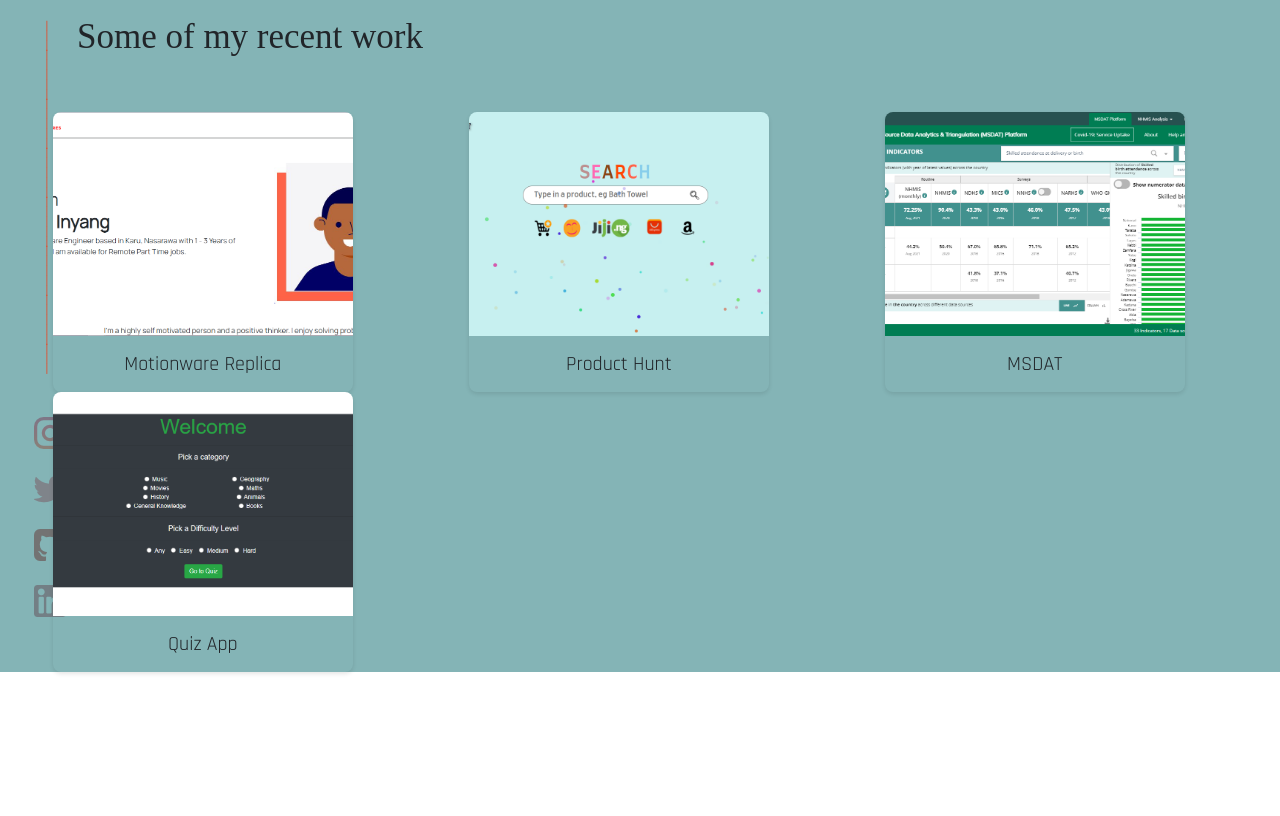
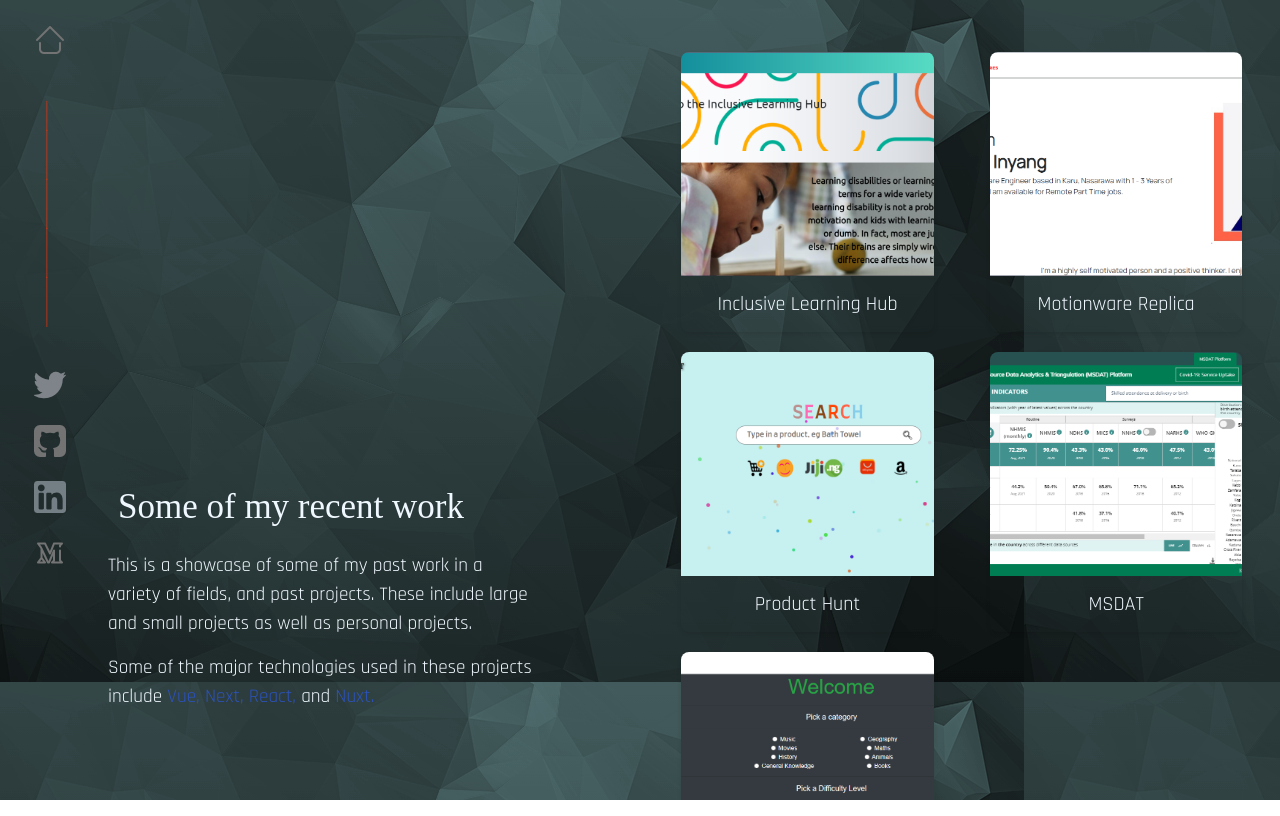
Before and after one commit to Ai-Bee/Portfolio, a React (Create React App) app: page /work in a window 1280 px wide. Built offline with nearby package versions, Linux system fonts and the light colour scheme; a web font is replaced by a local one.

Commit message:
Added other pages updates of course

```diff
--- a/src/App.js
+++ b/src/App.js
@@ -1,13 +1,33 @@
 import './styling/App.scss';
 import Jumbotron from './parts/jumbotron'
-import { Routes, Route, Link } from "react-router-dom";
+import { Routes, Route } from "react-router-dom";
 import About from './parts/about';
 import Contact from './parts/contact';
 import Projects  from './parts/projects';
 import { useEffect } from 'react';
-// import { useState } from 'react/cjs/react.development';
+import { useNavigate } from "react-router-dom";
 
-function App() {
+function App(props) {
+  let navigate = useNavigate();
+  const pathname = window.location.pathname
+  const goHome = () => {
+    navigate("/");
+  }
+
+  let dynamicHome = () => {
+    if(pathname == '/') {
+      return <div>
+         <span className="straight">|||||||||||||||||||||||||||||||||||</span>
+      </div>
+    } else {
+      return <div>
+      <a href="#" onClick={goHome} className="mt-4 mb-4 col">
+           <img src="./home.png" alt="twitter logo" />
+         </a>
+         <span className="straight">|||||||||||||||||||||||</span>
+      </div>
+    }
+  }
 
   useEffect(() => {
     const cursor = document.querySelector(".cursor");
@@ -38,24 +58,27 @@
   return (
     <div className="App">
      <div className="cursor"></div>
-     <div className=' text-straight row'>
-     {/* <span className='mb-2'>HOME</span> */}
-          <span className="straight">||||||||||||||||||||||||||||||||||||</span>
-          <a href="#"
-            target="_blank" rel="noreferrer" className="col mb-4">
-            <img src="./instagram.png" alt="instagram logo" />
-          </a>
-          <a href="#" rel="noreferrer"
+     <div className='text-straight row'>
+      {
+        dynamicHome()
+      }
+
+
+          <a href="https://twitter.com/ai_bee__" rel="noreferrer"
             target="_blank" className=" mb-4 col">
             <img src="./twitter.png" alt="twitter logo" />
           </a>
-          <a href="#" target="_blank"
+          <a href="https://github.com/Ai-Bee" target="_blank"
             rel="noreferrer" className=" mb-4 col">
             <img src="./github-sign.png" alt="github logo" />
 
           </a>
-          <a href="#" target="_blank" rel="noreferrer" className=" mb-4 col">
+          <a href="https://www.linkedin.com/in/iboro-inyang/" target="_blank" rel="noreferrer" className=" mb-4 col">
             <img src="./linkedin.png" alt="linkedin logo" />
+          </a>
+          <a href="https://medium.com/@iboroinyang01"
+            target="_blank" rel="noreferrer" className="col mb-4">
+            <img src="./medium.png" alt="medium logo" />
           </a>
         </div>
      <Routes>
--- a/src/parts/contact.js
+++ b/src/parts/contact.js
@@ -3,41 +3,28 @@
 function Contact() {
   return (
     <div className="container-fluid" id="contactPage">
+      <div class="loop-wrapper">
+  <div class="mountain"></div>
+  <div class="hill"></div>
+  <div class="tree"></div>
+  <div class="tree"></div>
+  <div class="tree"></div>
+  <div class="rock"></div>
+  <div class="truck"></div>
+  <div class="wheels"></div>
+</div>
       <div className="banner-row row justify-content-center">
-            <div className="col-lg-6 me-image" style={{backgroundImage: 'url(./newest.png)'}}>
-
-            </div>
         <div className="col-lg-6 theTexts">
           <h1>contact me</h1>
           <p>Do you speak Javascript? That's fine
-                  <br/>
+            <br />
             I speak enough for both of us </p>
-                <div className="row social-row pl-4 ml-4">
-                    <a href="#"
-                     target="_blank" rel="noreferrer" className="col">
-                        <span><img src="./instagram.png" alt="instagram logo"/></span>
-                        instagram
-                    </a>
-                    <a href="#" rel="noreferrer"
-                    target="_blank" className=" col">
-                       <span> <img src="./twitter.png" alt="twitter logo"/>
-                       </span> twitter
-                    </a>
-                  </div>
-                <div className="row social-row">
-                    <a href="#" target="_blank"
-                     rel="noreferrer" className=" col">
-                       <span> <img src="./github-sign.png" alt="github logo"/>
-                       </span>
-                       email
-                    </a>
-                    <a href="#" target="_blank" rel="noreferrer" className="col">
-                       <span> <img src="./linkedin.png" alt="linkedin logo"/> </span> linkediIn
-                    </a>
+          <div className="row social-row justify-content-center">
+            <button className='col-sm-9 col-md-5 css-button-arrow--sky'>Say Hello</button>
           </div>
         </div>
       </div>
-        <div className="row final pt-4" id="docPart">
+      {/* <div className="row final pt-4" id="docPart">
         <div className="col pt-4 pl-4">
           <a
             href="https://medium.com/@iboroinyang01"
@@ -53,7 +40,7 @@
             <img src="./cv.png" alt="cv icon" />
           </a>
         </div>
-        </div>
+      </div> */}
     </div>
   );
 }
--- a/src/parts/projects.js
+++ b/src/parts/projects.js
@@ -3,35 +3,45 @@
 
 function Projects() {
      return (
-    <div className="container-fluid" id="projectPage">
+          <div className="container-fluid" id="projectPage"  style={{ backgroundImage: 'url(./b1.png)' }}>
+               <Fade cascade top>
+                    <div className='row'>
+                         <div className='work-text col'>
                               <h4 className="text-start py-3">Some of my recent work</h4>
-        <Fade cascade top>
-       <ul className="array row">
-       {/* <li class="carded">
+                              <p>This is a showcase of some of my past work in a variety of fields,
+                                    and past projects. These include large and small projects as well as personal
+                                    projects.
+                              </p>
+                              <p>
+                                   Some of the major technologies used in these projects include <span>Vue, </span><span>Next, </span><span>React, </span> and <span>Nuxt.</span>
+                              </p>
+                         </div>
+                         <ul className="array col row">
+                              <li class="carded">
             <img src="./inclusive.PNG" alt="gdgd"/>
             <h3>Inclusive Learning Hub</h3>
             <div class="focus-content">
                  <a
-                 href="https://inclusivelearninghub.com"
+                 href="https://special-schools.netlify.app"
                  target="_blank">View</a>
             </div>
-        </li> */}
+        </li>
                               <li class="carded">
-            <img src="./motionware.PNG" alt="gdgd"/>
+                                   <img src="./motionware.PNG" alt="gdgd" />
                                    <h3>Motionware Replica</h3>
                                    <div class="focus-content">
                                         <a target="_blank" href="https://suspicious-liskov-bfb3ec.netlify.app/#/profilePage">View</a>
                                    </div>
                               </li>
                               <li class="carded">
-            <img src="./producthunt.PNG" alt="gdgd"/>
+                                   <img src="./producthunt.PNG" alt="gdgd" />
                                    <h3>Product Hunt</h3>
                                    <div class="focus-content">
                                         <a target="_blank" href="https://the-product-hunt.netlify.app">View</a>
                                    </div>
                               </li>
                               <li class="carded">
-            <img src="./msdat.PNG" alt="gdgd"/>
+                                   <img src="./msdat.PNG" alt="gdgd" />
                                    <h3>MSDAT</h3>
                                    <div class="focus-content">
                                         <a target="_blank" href="https://msdat.fmohconnect.gov.ng/central_analytics">View</a>
@@ -59,13 +69,14 @@
             </div>
         </li> */}
                               <li class="carded">
-            <img src="./quizapp.PNG" alt="gdgd"/>
+                                   <img src="./quizapp.PNG" alt="gdgd" />
                                    <h3>Quiz App</h3>
                                    <div class="focus-content">
                                         <a target="blank" href="https://trusting-williams-041224.netlify.app">View</a>
                                    </div>
                               </li>
                          </ul>
+                    </div>
                </Fade>
           </div>
      );
--- a/src/styling/App.scss
+++ b/src/styling/App.scss
@@ -13,8 +13,9 @@
         }
       }
       img{
-          filter: contrast(10%);
-          animation: all 2s ease-out;
+        max-width: 32px;
+        filter: contrast(10%);
+        animation: all 2s ease-out;
       }
       img:hover{
           filter:  contrast(80%);
--- a/src/styling/projects.scss
+++ b/src/styling/projects.scss
@@ -1,19 +1,61 @@
 #projectPage{
      background-color: rgb(132, 180, 182);
+     background-blend-mode: hard-light;
+     height: 100vh;
+     /* Works on Chrome, Edge, and Safari */
+*::-webkit-scrollbar {
+  width: 8px;
+}
+*::-webkit-scrollbar-track {
+  background: rgb(96, 143, 145);
+}
+
+*::-webkit-scrollbar-thumb {
+  background-color: rgb(167, 167, 168);
+  border-radius: 20px;
+
+}
      h4{
         font-family: 'Festive', cursive;
         font-size: 35px;
-        padding-left: 65px;
+        padding-left: 10px;
+        color: aliceblue;
      }
+     .work-text{
+      display: flex;
+      align-items: flex-start;
+      align-content: center;
+      color: aliceblue;
+      margin-left: 6em;
+      margin-bottom:5.5em;
+      flex-direction: column;
+      justify-content: flex-end;
+      p{
+        text-align: left;
+        max-width: 76%;
+        font-size: larger;
+        span{
+          color: rgb(44, 82, 185);
+        }
+      }
+     }
+
     .array{
-        display: grid;
-        grid-template-columns: repeat(3, 30%);
-        justify-content: space-around;
-        padding-top: 30px;
+      padding-top: 2em;
+      padding-bottom: 2em;
+      display: grid;
+      margin-right: 2%;
+      max-height: 100vh;
+      overflow-y: scroll;
+      grid-template-columns: repeat(2, 45%);
+      grid-column-gap: 10%;
+      justify-content: center;
+
         .carded {
             width: 300px;
             height: 280px;
             padding: 0;
+            margin-top: 20px;
             box-shadow: 0 2px 4px 0 rgba(0,0,0,0.1);
             border-radius: 8px;
             box-sizing: border-box;
@@ -38,12 +80,19 @@
             line-height: 32px;
             font-weight: 500;
             font-size: 20px;
+            color: aliceblue;
             font-family: 'Rajdhani', sans-serif;
           }
 
           .carded .focus-content {
             display: block;
             padding: 8px 12px;
+            a {
+              color: aliceblue;
+            }
+            a:hover{
+              color: rgb(159, 176, 190);
+            }
           }
 
           .carded:hover img, .carded:focus-within img {
```
Also changed, not shown: src/styling/contact.scss (+181 -4 lines), public/b1.png (added), public/home.png (added). Lines whose indentation alone changed are shown as unchanged.
